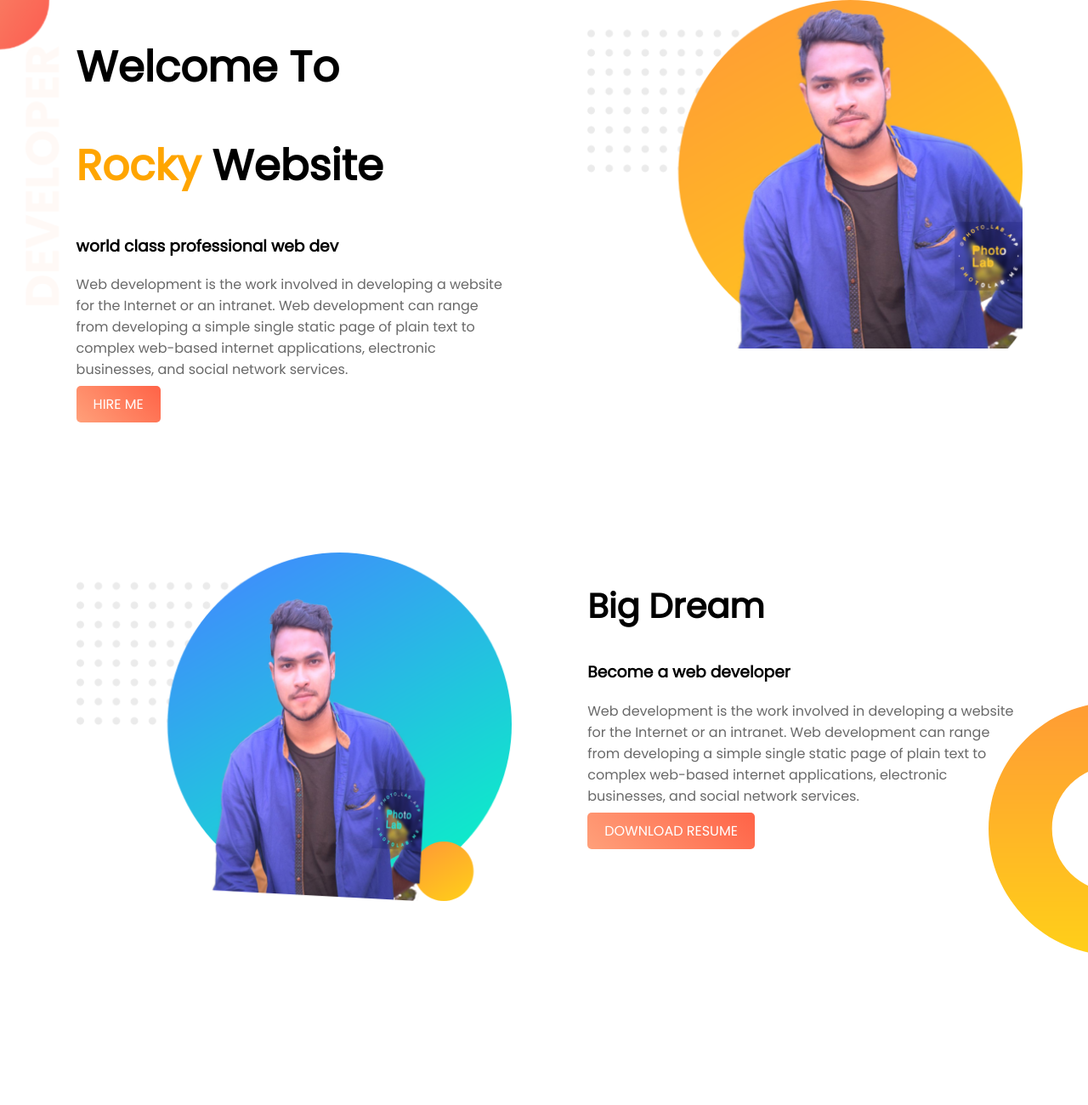
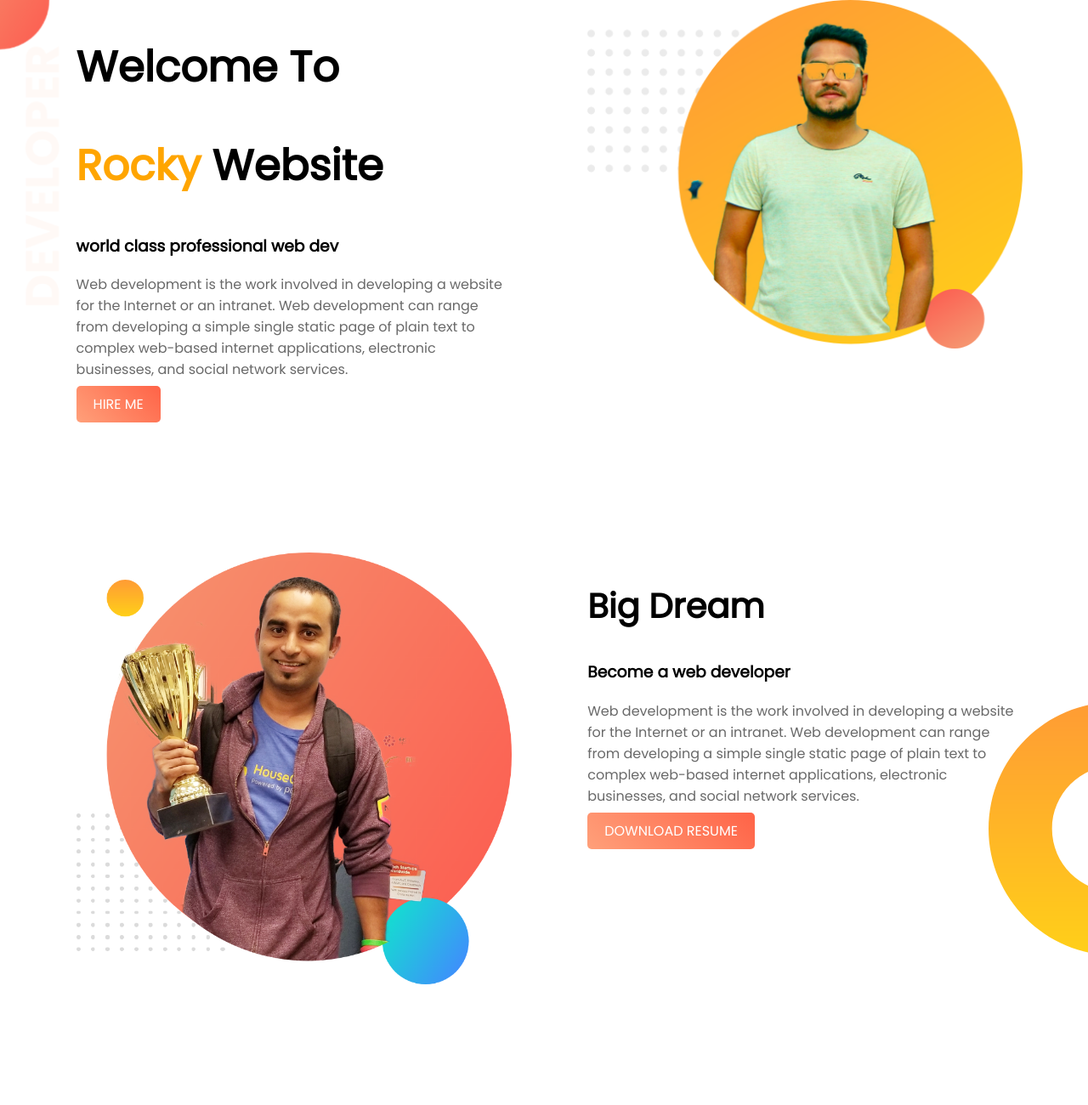
Before and after one commit to rafayedrocky/website-portfolio, a plain HTML site: page index.html in a window 1280 px wide. Shown: the top 1300 px of the page at 85% size. Drawn offline with Linux system fonts and the light colour scheme.

Commit message:
finished my first ever website

```diff
--- a/index.html
+++ b/index.html
@@ -17,14 +17,14 @@
             <a class="link-button"target="_blank"href="https://www.facebook.com/mdrakibulhasan.rocky.3"> HIRE ME</a>
         </div>
         <div class="half-width">
-            <img src="images/profile.png" alt="">
+            <img src="images/profile4.png" alt="">
         </div>
 
 
     </section>
     <section class="dream-area">
         <div class="half-width">
-            <img src="images/profile2.png" alt="">
+            <img src="images/jhankar.png" alt="">
 
         </div>
         <div class="half-width">
```
Also changed, not shown: images/profile4.png (added).
